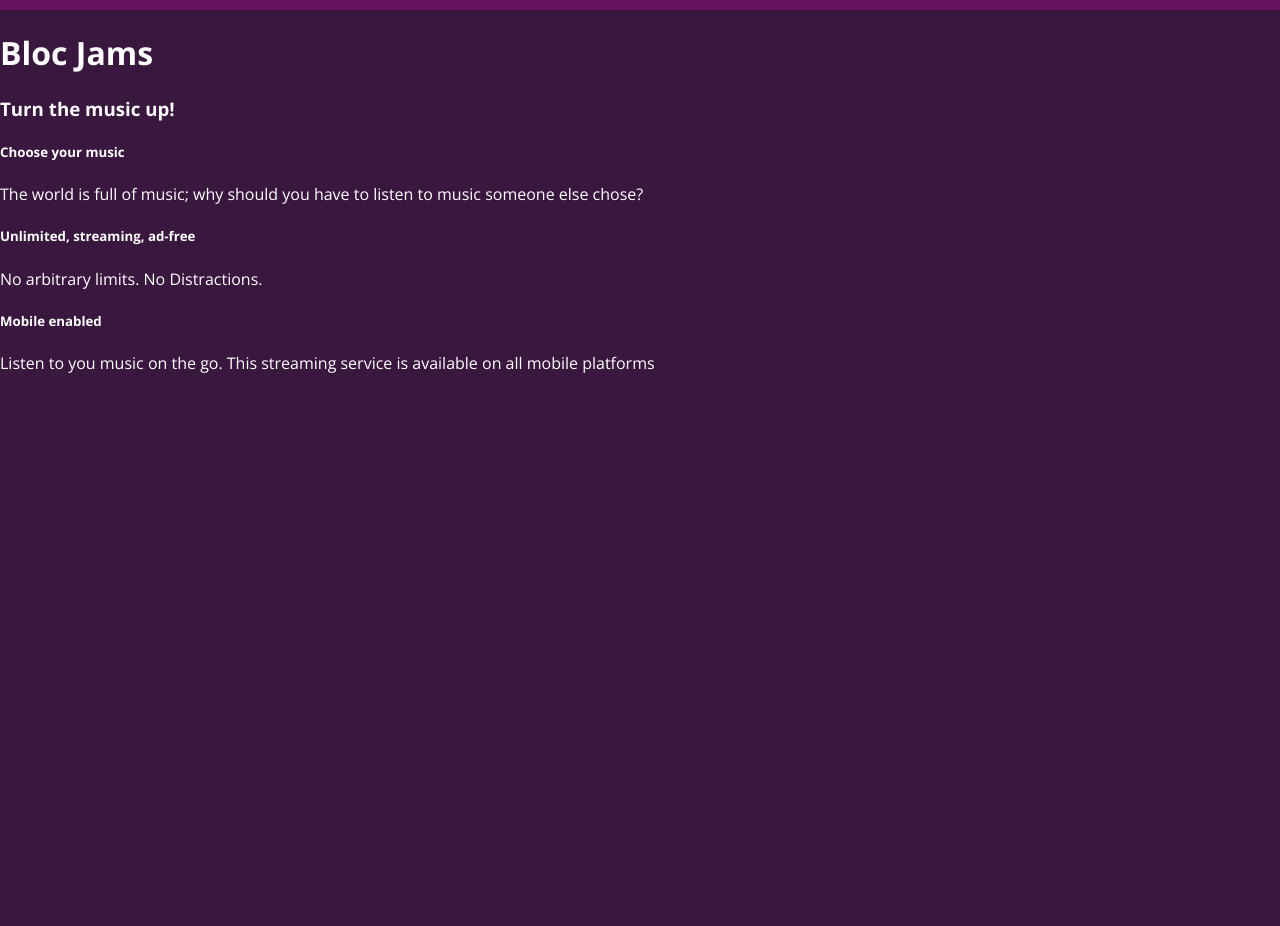
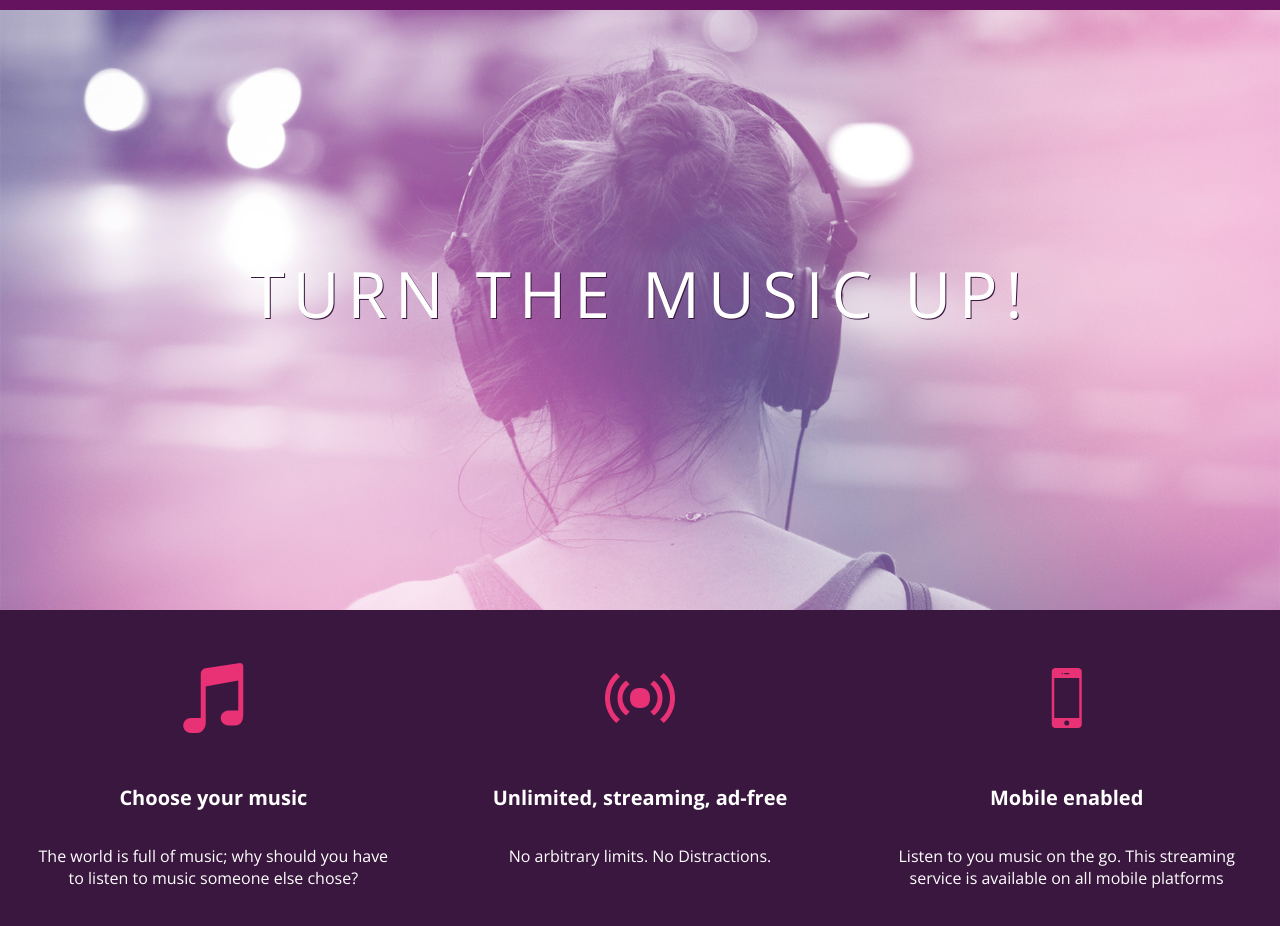
Before and after one commit to fbaker19/BlocJams, a plain HTML site: page index.html in a window 1280 px wide. Shown: the part 86-1012 px from the top of the page. Before the commit the page ends 800 px from the top, so only its background shows below. Drawn offline with nearby package versions, Linux system fonts and the light colour scheme.

Commit message:
bloc jams completed:version 1(html/css)

```diff
--- a/index.html
+++ b/index.html
@@ -7,27 +7,30 @@
         <link rel="stylesheet" type="text/css" href="styles/normalize.css">
         <link rel="stylesheet" type="text/css" href="styles/main.css">
       </head>
+
      <body class="landing">
          <nav class="navbar"> <!-- navigation bar -->
              <img src="assets/images/bloc_jams_logo.png" alt="bloc jams logo" class="logo">
          </nav>
-         <div> <!-- hero content -->
-             <h1>Bloc Jams</h1>
-             <h3>Turn the music up!</h3>
-         </div>
-         <div> <!-- selling points -->
-             <div>
-                 <h5>Choose your music</h5>
-                 <p>The world is full of music; why should you have to listen to music someone else chose? </p>
+         <section class="hero-content"> <!-- hero content -->
+             <h1 class="hero-title">Turn the music up!</h1>
+         </section>
+         <section class="selling-points"> <!-- selling points -->
+             <div class="point">
+                 <span class="ion-music-note"></span>
+                 <h5 class="point-title">Choose your music</h5>
+                 <p class="point-description">The world is full of music; why should you have to listen to music someone else chose? </p>
             </div>
-             <div>
-                 <h5>Unlimited, streaming, ad-free</h5>
-                 <p>No arbitrary limits. No Distractions.</p>
+             <div class="point">
+                 <span class="ion-radio-waves"></span>
+                 <h5 class="point-title">Unlimited, streaming, ad-free</h5>
+                 <p class="point-description">No arbitrary limits. No Distractions.</p>
             </div>
-             <div>
-                 <h5>Mobile enabled</h5>
-                 <p>Listen to you music on the go. This streaming service is available on all mobile platforms</p>
+             <div class="point">
+                 <span class="ion-iphone"></span>
+                 <h5 class="point-title">Mobile enabled</h5>
+                 <p class="point-description">Listen to you music on the go. This streaming service is available on all mobile platforms</p>
              </div>
-         </div>
+         </section>
      </body>
  </html>
--- a/styles/main.css
+++ b/styles/main.css
@@ -22,3 +22,50 @@ body.landing{
     position: relative;
     left: 2rem;
 }
+
+.hero-content{
+    position: relative;
+    min-height: 600px;
+    background-image: url(../assets/images/bloc_jams_bg.jpg);
+    background-repeat: no-repeat;
+    background-position: center center;
+    background-size: cover;
+}
+
+.hero-content .hero-title{
+    position: absolute;
+    top: 40%;
+    -webkit-transform:translateY(-50%);
+    -moz-transform:translateY(-50%);
+    -ms-transform:translateY(-50%);
+    width: 100%;
+    text-align: center;
+    font-size: 4rem;
+    font-weight: 300;
+    text-transform: uppercase;
+    letter-spacing: 0.5rem;
+    text-shadow: 1px 1px 0px rgb(58,23,63);
+}
+
+.selling-points{
+    position: relative;
+    display: table;
+    width: 100%;
+    -webkit-box-sizing: border-box;
+    -ms-box-sizing: border-box;
+}
+.point{
+    display: table-cell;
+    position: relative;
+    width: 33.3%;
+    padding: 2rem;
+    text-align: center;
+}
+.point .point-title{
+    font-size: 1.25rem;
+}
+
+.ion-music-note, .ion-radio-waves, .ion-iphone{
+    color:rgb(233,50,117);
+    font-size: 5rem;
+}
```
